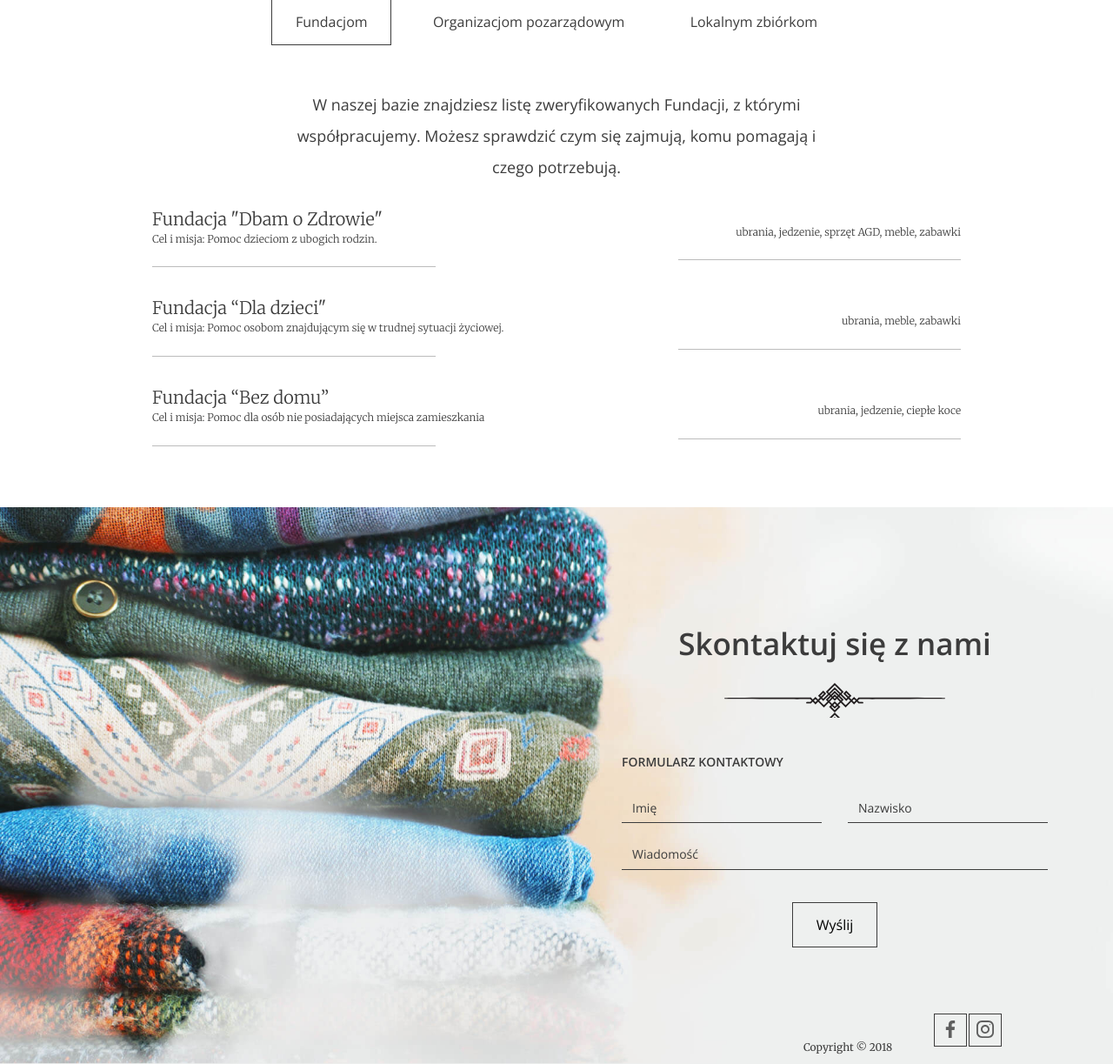
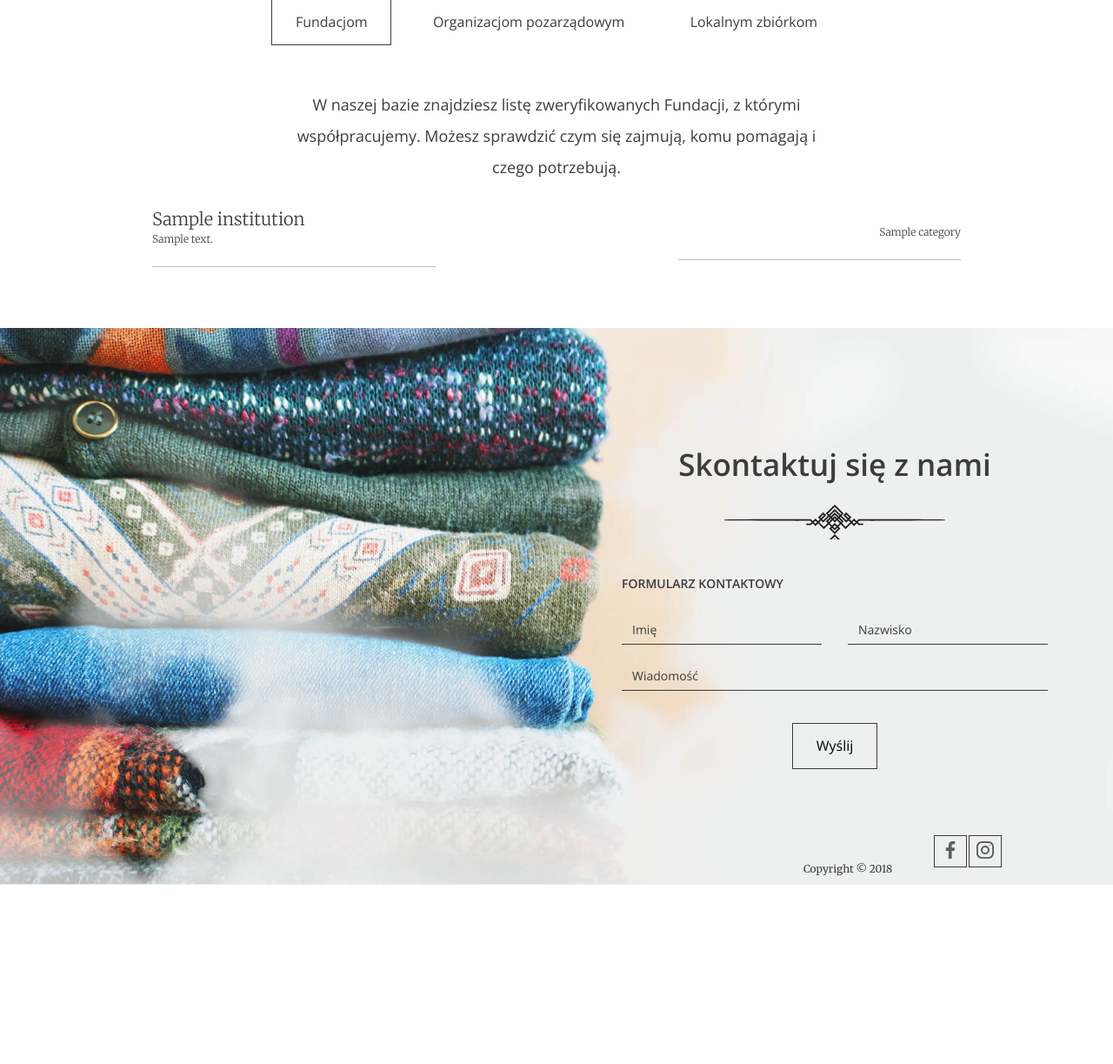
Before and after one commit to TomekGalazka/Charity-donation-project, a Django app: template templates/index.html in a window 1280 px wide. Shown: the part 2655-3878 px from the top of the page at 87% size. After the commit the page ends 3672 px from the top, so only its background shows below. Run offline with Django 3.2, Linux system fonts and the light colour scheme; tables that the repository leaves empty hold one stand-in row (values such as "Sample post"); the template is opened without the code that fills it: values that come from a table or form of the project are taken from there, most other values are stand-ins (such as "Sample title", 1, 10 or a date in 2020).

Commit message:
Fix new user model. Add dynamic display of institutions to landing page template.

```diff
--- a/templates/index.html
+++ b/templates/index.html
@@ -98,32 +98,17 @@
         <p>W naszej bazie znajdziesz listę zweryfikowanych Fundacji, z którymi współpracujemy. Możesz sprawdzić czym się zajmują, komu pomagają i czego potrzebują.</p>
 
         <ul class="help--slides-items">
+            {% for institution in Found %}
               <li>
                 <div class="col">
-              <div class="title">Fundacja "Dbam o Zdrowie"</div>
-              <div class="subtitle">Cel i misja: Pomoc dzieciom z ubogich rodzin.</div>
+                  <div class="title">{{ institution.name }}</div>
+                  <div class="subtitle">{{ institution.description }}</div>
                 </div>
-
-            <div class="col"><div class="text">ubrania, jedzenie, sprzęt AGD, meble, zabawki</div></div>
+                  {% for category in institution.categories.all %}
+                    <div class="col"><div class="text">{{ category }}</div></div>
+                  {% endfor %}
               </li>
-
-          <li>
-            <div class="col">
-              <div class="title">Fundacja “Dla dzieci"</div>
-              <div class="subtitle">Cel i misja: Pomoc osobom znajdującym się w trudnej sytuacji życiowej.</div>
-            </div>
-
-            <div class="col"><div class="text">ubrania, meble, zabawki</div></div>
-          </li>
-
-          <li>
-            <div class="col">
-              <div class="title">Fundacja “Bez domu”</div>
-              <div class="subtitle">Cel i misja: Pomoc dla osób nie posiadających miejsca zamieszkania</div>
-            </div>
-
-            <div class="col"><div class="text">ubrania, jedzenie, ciepłe koce</div></div>
-          </li>
+            {% endfor %}
         </ul>
         <!-- Pagination
         <ul class="help--slides-pagination">
@@ -142,41 +127,17 @@
           quos suscipit corporis!
         </p>
         <ul class="help--slides-items">
+            {% for institution in Non_gov %}
               <li>
                 <div class="col">
-              <div class="title">Organizacja 1</div>
-              <div class="subtitle">Lorem ipsum dolor sit amet consectetur.</div>
+                  <div class="title">{{ institution.name }}</div>
+                  <div class="subtitle">{{ institution.description }}</div>
                 </div>
-
-            <div class="col"><div class="text">Lorem ipsum dolor sit amet consectetur adipisicing elit.</div></div>
+                {% for category in institution.categories.all %}
+                    <div class="col"><div class="text">{{ category }}</div></div>
+                {% endfor %}
               </li>
-
-          <li>
-            <div class="col">
-              <div class="title">Organizacja 2</div>
-              <div class="subtitle">Lorem ipsum dolor sit amet consectetur.</div>
-            </div>
-
-            <div class="col"><div class="text">Lorem ipsum dolor sit amet consectetur adipisicing elit.</div></div>
-          </li>
-
-          <li>
-            <div class="col">
-              <div class="title">Organizacja 3</div>
-              <div class="subtitle">Lorem ipsum dolor sit amet consectetur.</div>
-            </div>
-
-            <div class="col"><div class="text">Lorem ipsum dolor sit amet consectetur adipisicing elit.</div></div>
-          </li>
-
-          <li>
-            <div class="col">
-              <div class="title">Organizacja 4</div>
-              <div class="subtitle">Lorem ipsum dolor sit amet consectetur.</div>
-            </div>
-
-            <div class="col"><div class="text">Lorem ipsum dolor sit amet consectetur adipisicing elit.</div></div>
-          </li>
+            {% endfor %}
         </ul>
 
         <!-- Pagination
@@ -194,24 +155,17 @@
       <div class="help--slides" data-id="3">
         <p>Lorem ipsum dolor sit amet, his ocurreret persequeris ea, ad utinam laudem duo. Verterem adipisci partiendo eos ne, ea his reque quaeque recteque, ne quo lobortis intellegam.</p>
         <ul class="help--slides-items">
+            {% for institution in Local %}
             <li>
                 <div class="col">
-              <div class="title">Lokalna zbiórka 1</div>
-              <div class="subtitle">Lorem ipsum dolor sit amet consectetur.</div>
+                  <div class="title">{{ institution.name }}</div>
+                  <div class="subtitle">{{ institution.description }}</div>
                 </div>
-
-            <div class="col"><div class="text">Lorem ipsum dolor sit amet consectetur adipisicing elit.</div></div>
+                {% for category in institution.categories.all %}
+                    <div class="col"><div class="text">{{ category }}</div></div>
+                {% endfor %}
+            {% endfor %}
             </li>
-
-          <li>
-            <div class="col">
-              <div class="title">Lokalna zbiórka 2</div>
-              <div class="subtitle">Lorem ipsum dolor sit amet consectetur.</div>
-            </div>
-
-            <div class="col"><div class="text">Lorem ipsum dolor sit amet consectetur adipisicing elit.</div></div>
-          </li>
-        </ul>
 
         <!-- Pagination
         <ul class="help--slides-pagination">
```
Also changed, not shown: auth_ex/models.py (+48 -2 lines), charity_donation_app/views.py (+16 -6 lines), auth_ex/migrations/0001_initial.py. Lines whose indentation alone changed are shown as unchanged.
